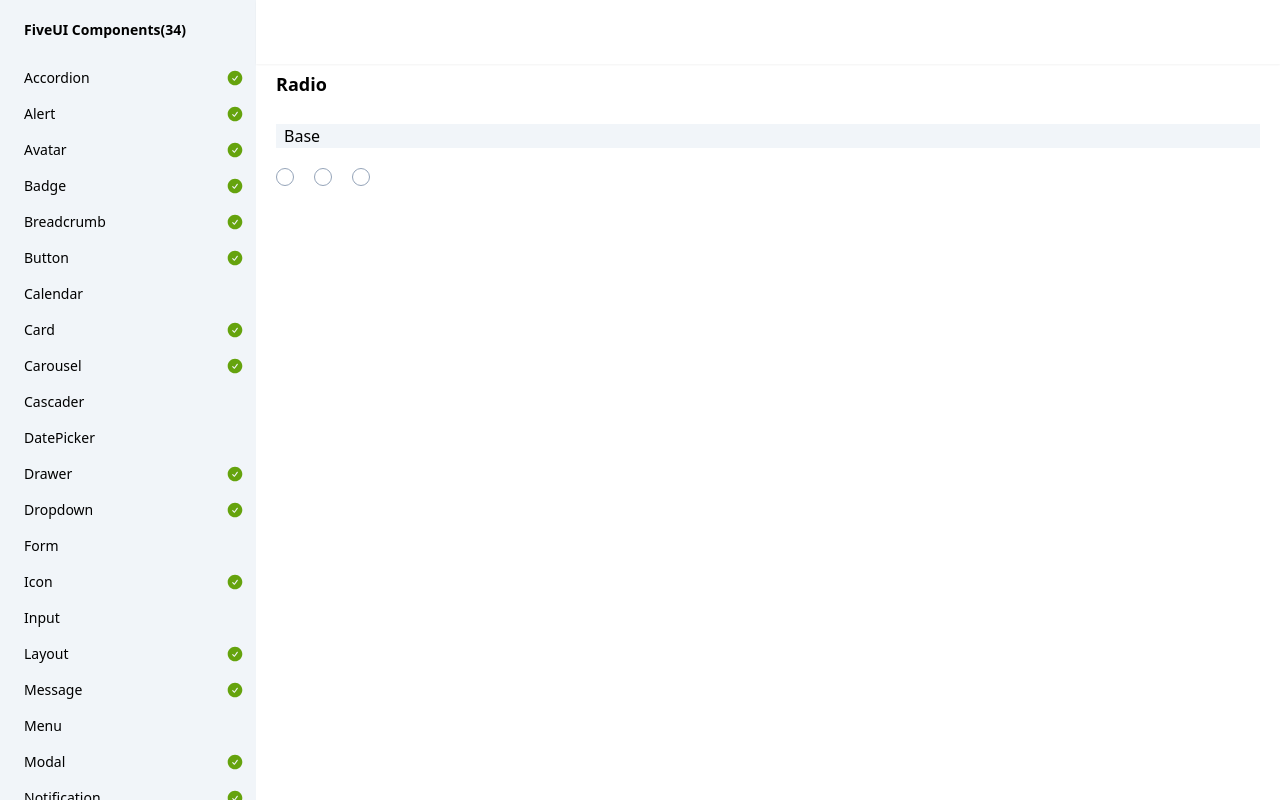
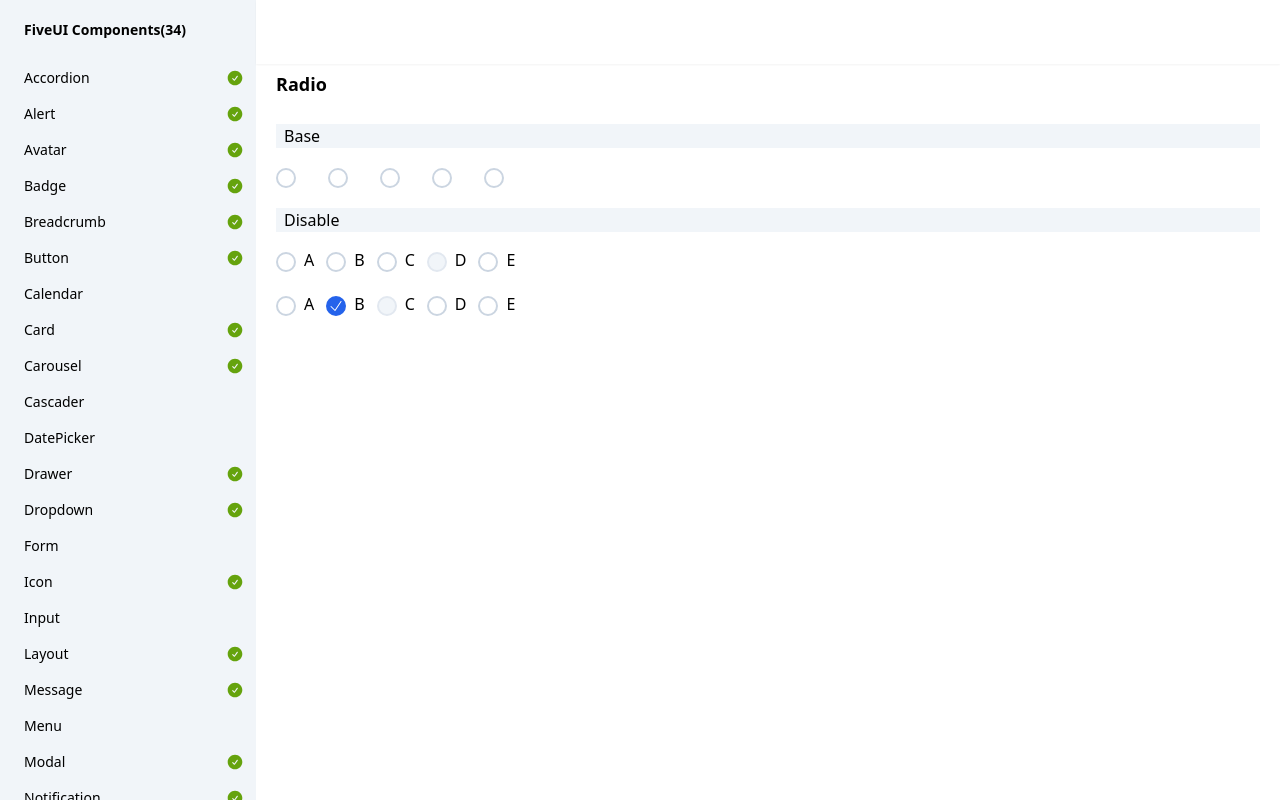
Before and after one commit to wqy2dev/five-ui, a SvelteKit app: page /radio in a window 1280 px wide. Built offline with nearby package versions, Linux system fonts and the light colour scheme.

Commit message:
update radio

```diff
--- a/src/lib/radio/Radio.svelte
+++ b/src/lib/radio/Radio.svelte
@@ -1,15 +1,16 @@
 <script lang="ts" module>
-import { onMount, getContext } from "svelte";
+import { onMount, getContext, type Snippet } from "svelte";
 import { tv } from "tailwind-variants";
 import { Check } from "$lib/icons/index.js";
+import { twMerge } from "tailwind-merge";
 import { type RadioContext } from "./RadioGroup.svelte";
 
 const radioVariants = tv({
-    base: "relative align-top inline-flex items-center justify-center w-4 h-4 leading-none box-content rounded-full cursor-pointer transition-all bg-white border border-solid",
+    base: "relative inline-flex items-center justify-center align-top w-4 h-4 leading-none rounded-full cursor-pointer box-content bg-white border-2 border-solid transition-all",
     variants: {
         disabled:{
-            true: "cursor-not-allowed border-slate-200",
-            false: "border-slate-400",
+            true: "cursor-not-allowed",
+            false: "",
         },
         focus: {
             true: "",
@@ -24,33 +25,38 @@ const radioVariants = tv({
         {
             focus: true,
             disabled: false,
-            class: "ring-offset-1 ring-2 ring-primary-600",
+            class: "ring ring-primary-200",
         },
         {
             disabled: false,
             checked: true,
-            class: "bg-primary-600 text-white",
+            class: "bg-primary-600 border-primary-600 text-white",
+        },
+        {
+            disabled: false,
+            checked: false,
+            class: "border-slate-300 hover:border-slate-600",
         },
         {
             disabled: true,
             checked: true,
-            class: "bg-slate-400",
+            class: "bg-primary-300 border-primary-300 text-white",
         },
         {
             disabled: true,
             checked: false,
-            class: "bg-slate-100",
-        }
+            class: "bg-slate-100 border-slate-200",
+        },
     ],
     defaultVariants: {
     },
 });
 
 type RadioProps = {
-    id?:string;
 	value:string|number;
     class?:string;
     disabled?:boolean;
+    children?:Snippet;
     ref?:{(el:HTMLElement):void};
 }
 
@@ -66,21 +72,14 @@ if(!context) {
 
 let {
     ref,
-    disabled,
     class:className,
     value,
-    ...restProps
+    disabled,
+    children,
 }:RadioProps = $props();
-
 
 let focus = $state(false);
 let checked = $state(context.value === value);
-
-function onFocus(e:Event) {
-    if(!disabled && !focus) {
-        focus = true, context.value = value;
-    }
-}
 
 function onBlur(e:Event) {
     if(!el.contains(e.target as HTMLButtonElement)) {
@@ -88,7 +87,12 @@ function onBlur(e:Event) {
     }
 }
 
+function onChange(_:Event) {
+    focus = checked = true, context.value = value;
+}
+
 $effect(() => {
+    // radio group status
     checked = context.value === value;
 });
 
@@ -100,17 +104,30 @@ onMount(() => {
 
 </script>
 
-<button
-    bind:this={el}
-    class={radioVariants({focus, checked, disabled, className})}
-    onmousedown={onFocus}
-    {...{disabled}}
-    {...restProps}
+<label
+    class={twMerge("inline-flex align-top flex-row w-fit h-fit leading-none gap-2 mr-3", className)}
 >
-    {#if checked}
-        <Check size={16}/>
-    {/if}
-</button>
+    <span
+        bind:this={el}
+        class={radioVariants({focus, checked, disabled})}
+    >
+        <input
+            bind:group={context.value}
+            class="absolute top-0 left-0 w-4 h-4 -z-10"
+            type="radio"
+            name={context.name}
+            value={value}
+            disabled={disabled}
+            onchange={onChange}
+        />
+
+        {#if checked}
+            <Check size={16} class="pointer-events-none"/>
+        {/if}
+    </span>
+
+    {@render children?.()}
+</label>
 
 <svelte:window
     onmousedown={onBlur}
--- a/src/lib/radio/RadioGroup.svelte
+++ b/src/lib/radio/RadioGroup.svelte
@@ -2,11 +2,12 @@
 import { getContext, setContext, type Snippet } from "svelte";
 
 export type RadioContext = {
+    name:string;
 	value:string|number;
 }
 
 type RadioGroupProps = {
-    name?:string;
+    name:string;
     value?:string|number;
     children:Snippet;
     onchange?:{(value?:string|number):void};
@@ -32,6 +33,7 @@ let {
 // }
 
 let context = $state({
+    name,
     value,
 });
 
@@ -44,5 +46,3 @@ $effect(() => {
 </script>
 
 {@render children()}
-
-<input type="hidden" name={name} {...context}/>
--- a/src/routes/radio/+page.svelte
+++ b/src/routes/radio/+page.svelte
@@ -2,6 +2,7 @@
 import { Radio, RadioGroup } from "$lib/index.js";
 
 const sizes = ["sm", "md", "lg"];
+
 </script>
 
 <svelte:head>
@@ -16,15 +17,63 @@ const sizes = ["sm", "md", "lg"];
     Base
 </h4>
 
-<div class="w-full">
-    <div class="flex flex-row gap-5">
-        <RadioGroup>
+<div class="flex flex-row gap-5">
+    <RadioGroup
+        name="a"
+        onchange={v => console.log("radio a:", v)}
+    >
+        {#each [
+            {label:"A", value:"A"},
+            {label:"B", value:"B"},
+            {label:"C", value:"C"},
+            {label:"D", value:"D"},
+            {label:"E", value:"E"}
+        ] as item}
+            <Radio value={item.value}/>
+        {/each}
+    </RadioGroup>
+</div>
+
+<h4 class="my-5 text-base indent-2 bg-slate-100">
+    Disable
+</h4>
+
+<div class="flex flex-col gap-5">
+    <div class="w-full leading-0">
+        <RadioGroup
+            name="b"
+            onchange={v => console.log("radio b:", v)}
+        >
             {#each [
                 {label:"A", value:"A"},
                 {label:"B", value:"B"},
-                {label:"C", value:"C"}
+                {label:"C", value:"C"},
+                {label:"D", value:"D", disabled:true},
+                {label:"E", value:"E"}
             ] as item}
-                <Radio value={item.value}/>
+                <Radio value={item.value} disabled={item.disabled}>
+                    {item.label}
+                </Radio>
+            {/each}
+        </RadioGroup>
+    </div>
+
+    <div class="w-full leading-0">
+        <RadioGroup
+            name="b"
+            value="B"
+            onchange={v => console.log("radio b:", v)}
+        >
+            {#each [
+                {label:"A", value:"A"},
+                {label:"B", value:"B"},
+                {label:"C", value:"C", disabled:true},
+                {label:"D", value:"D"},
+                {label:"E", value:"E"}
+            ] as item}
+                <Radio value={item.value} disabled={item.disabled}>
+                    {item.label}
+                </Radio>
             {/each}
         </RadioGroup>
     </div>
```
